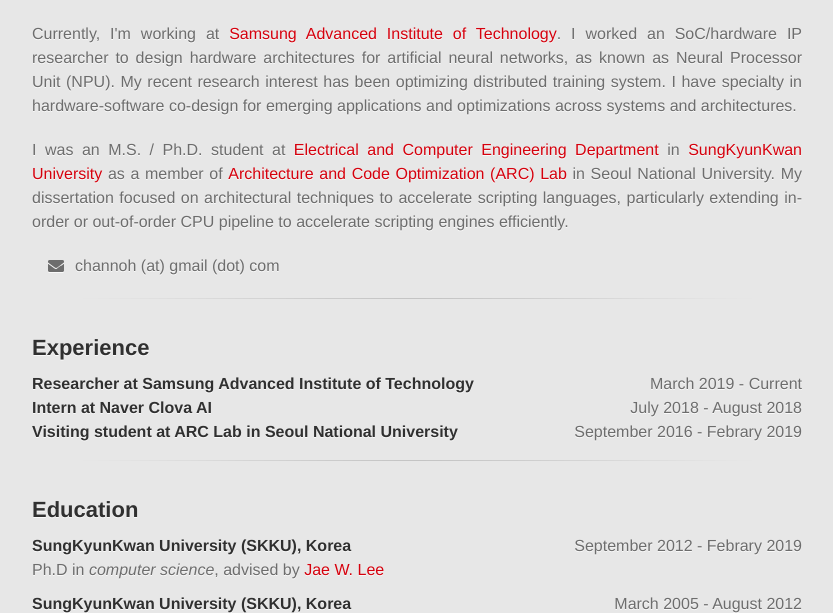
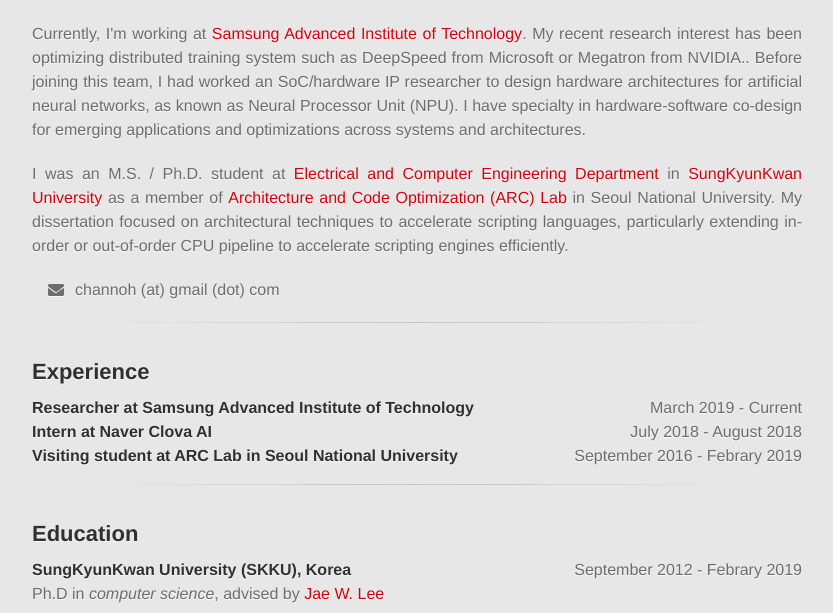
Before and after one commit to channoh/channoh.github.io, a plain HTML site: page index.html in a window 1280 px wide. Shown: the part 188-801 px from the top of the page, without its empty margins (223-1056 px from the left). Drawn offline with nearby package versions, Linux system fonts and the light colour scheme; a web font is replaced by a local one.

Commit message:
add isca21-npu.pdf

```diff
--- a/index.html
+++ b/index.html
@@ -40,12 +40,13 @@
 
         <p class="text-justify">
         Currently, I'm working at <a href="https://www.sait.samsung.co.kr/">Samsung Advanced Institute of Technology</a>.
-        I worked an SoC/hardware IP researcher to design hardware architectures for artificial neural networks,
-        as known as Neural Processor Unit (NPU).
-        My recent research interest has been optimizing distributed training system.
-        I have specialty in hardware‐software co‐design for emerging applications
-        and optimizations across systems and architectures.
-        </p>
+        My recent research interest has been optimizing distributed training
+        system such as DeepSpeed from Microsoft or Megatron from NVIDIA..
+        Before joining this team, I had worked an SoC/hardware IP researcher to
+        design hardware architectures for artificial neural networks, as known
+        as Neural Processor Unit (NPU).  I have specialty in hardware‐software
+        co‐design for emerging applications and optimizations across systems
+        and architectures.  </p>
 
         <p class="text-justify">
         I was an M.S. / Ph.D. student
@@ -140,7 +141,7 @@
         Jun-Woo Jang, Sehwan Lee, Dongyoung Kim, Hyunsun Park, Ali Shafiee Ardestani, Yeongjae Choi,
         <u>Channoh Kim</u>, Yoojin Kim, Hyeongseok Yu, Hamzah Abdel-Aziz, Jun-Seok Park, Heonsoo Lee,
         Dongwoo Lee, Myeong Woo Kim, Hanwoong Jung, Heewoo Nam, Dongguen Lim, Seungwon Lee, Joon-Ho Song, Suknam Kwon, Joseph Hassoun, SukHwan Lim, Changkyu Choi
-        "<a href="">Sparsity-Aware and Re-configurable NPU Architecture for Samsung Flagship Mobile SoC</a>",
+        "<a href="pubs/isca21-npu.pdf">Sparsity-Aware and Re-configurable NPU Architecture for Samsung Flagship Mobile SoC</a>",
         <i>48th IEEE/ACM International Symposium on Computer Architecture (ISCA-48)</i>,
         Valencia, Spain, June 2021.
         </p>
```
Also changed, not shown: 1 other file.
